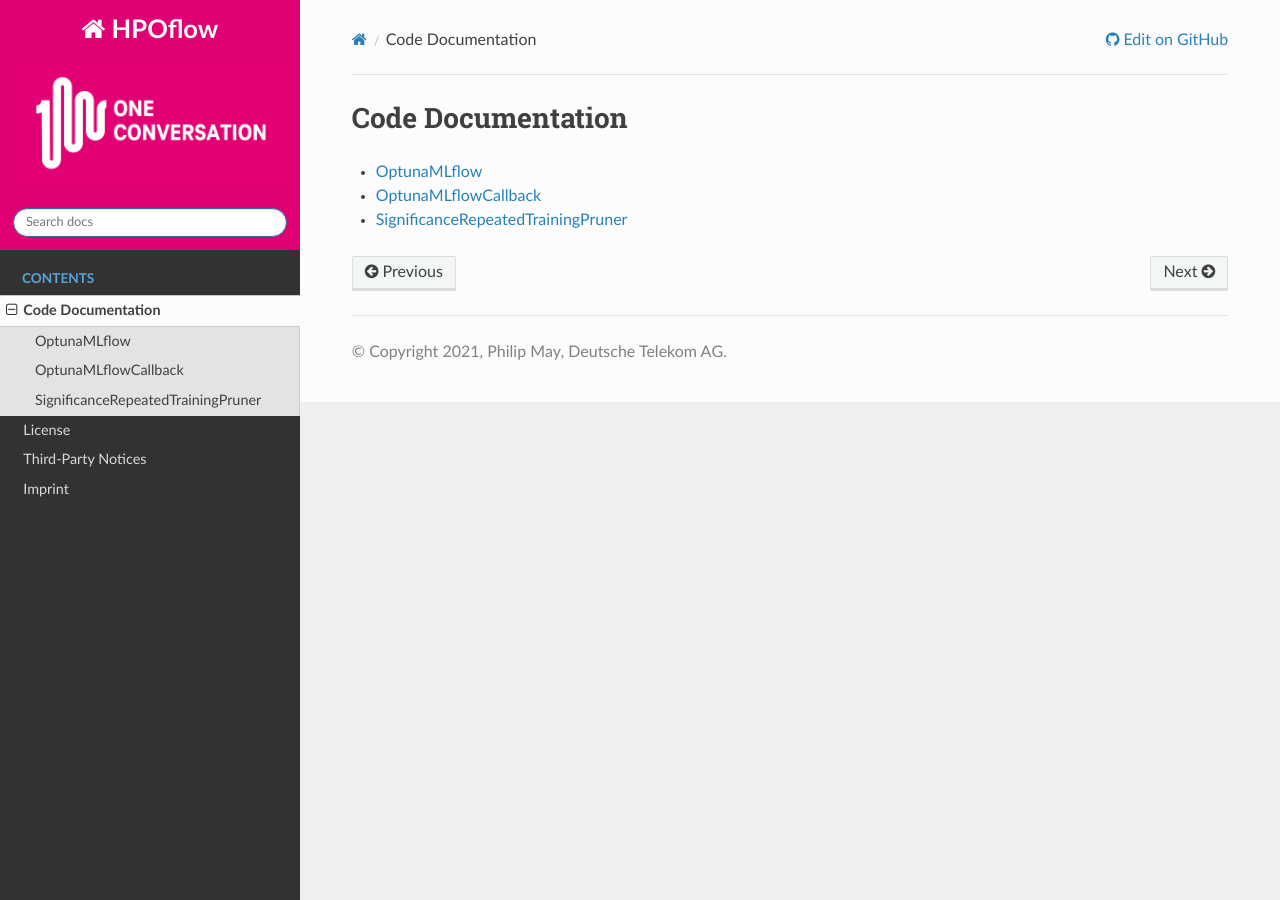
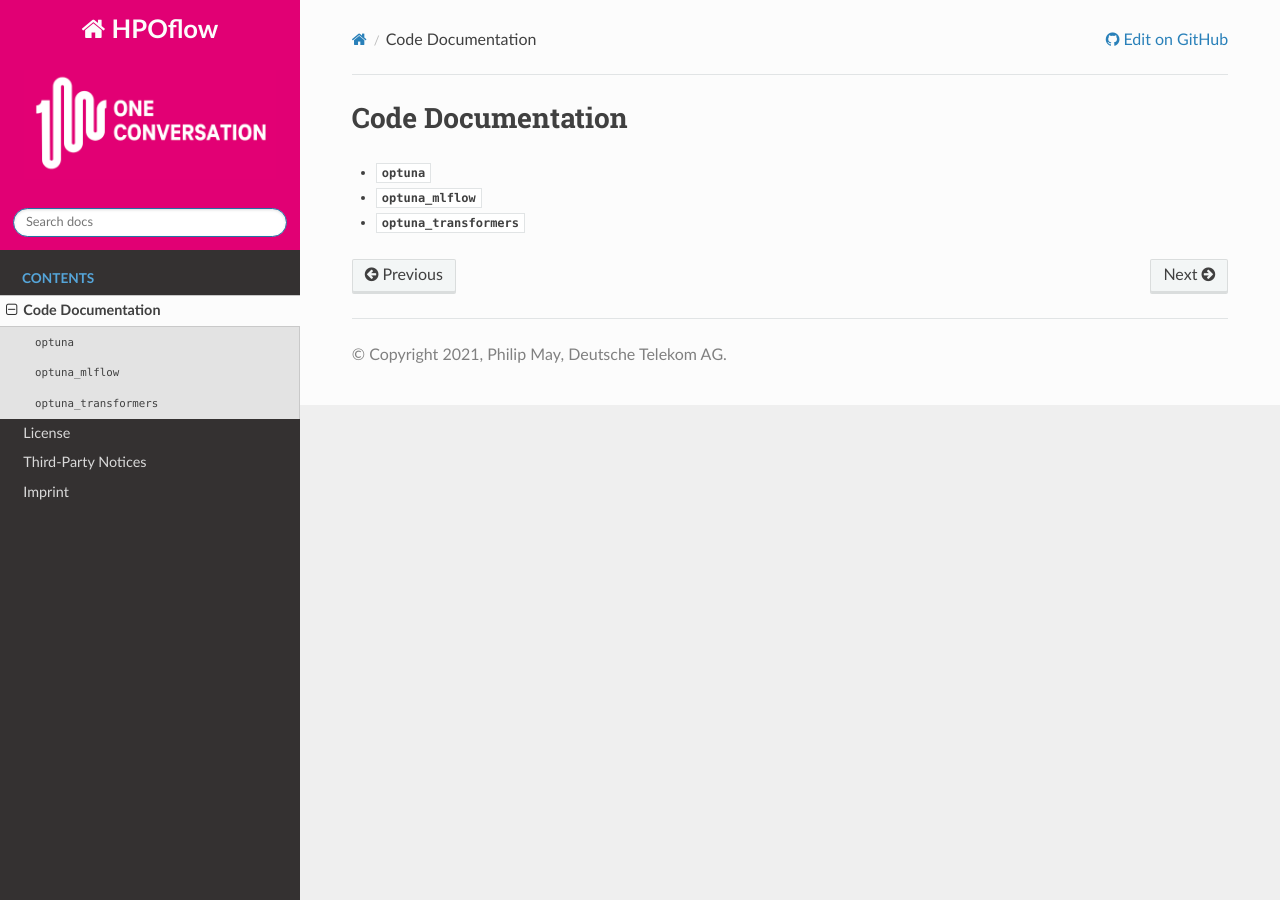
Before and after one commit to telekom/HPOflow, a Sphinx documentation site: the page built from docs/source/code-doc.rst, in a window 1280 px wide. Built offline with Sphinx 7.4.7 and the Read the Docs theme 2.0.0, drawn with Linux system fonts in a browser that asks for light colours.

```diff
--- a/docs/source/code-doc/OptunaMLflow.rst
+++ /dev/null
@@ -1,10 +0,0 @@
-.. module:: hpoflow.optuna_mlflow
-
-OptunaMLflow
-===================================================================================================
-
-.. autosummary::
-   :toctree: generated/
-   :nosignatures:
-
-   hpoflow.optuna_mlflow.OptunaMLflow
--- a/docs/source/code-doc/OptunaMLflowCallback.rst
+++ /dev/null
@@ -1,10 +0,0 @@
-.. module:: hpoflow.optuna_transformers
-
-OptunaMLflowCallback
-===================================================================================================
-
-.. autosummary::
-   :toctree: generated/
-   :nosignatures:
-
-   hpoflow.optuna_transformers.OptunaMLflowCallback
--- a/docs/source/code-doc/SignificanceRepeatedTrainingPruner.rst
+++ /dev/null
@@ -1,10 +0,0 @@
-.. module:: hpoflow.optuna
-
-SignificanceRepeatedTrainingPruner
-===================================================================================================
-
-.. autosummary::
-   :toctree: generated/
-   :nosignatures:
-
-   hpoflow.optuna.SignificanceRepeatedTrainingPruner
--- /dev/null
+++ b/docs/source/code-doc/optuna.rst
@@ -0,0 +1,4 @@
+:mod:`~hpoflow.optuna`
+======================
+
+.. automodule:: hpoflow.optuna
--- /dev/null
+++ b/docs/source/code-doc/optuna_mlflow.rst
@@ -0,0 +1,4 @@
+:mod:`~hpoflow.optuna_mlflow`
+=============================
+
+.. automodule:: hpoflow.optuna_mlflow
--- /dev/null
+++ b/docs/source/code-doc/optuna_transformers.rst
@@ -0,0 +1,4 @@
+:mod:`~hpoflow.optuna_transformers`
+===================================
+
+.. automodule:: hpoflow.optuna_transformers
--- a/docs/source/conf.py
+++ b/docs/source/conf.py
@@ -32,7 +32,6 @@ author = "Philip May"
 # ones.
 extensions = [
     "sphinx.ext.autodoc",
-    "sphinx.ext.autosummary",
     "sphinx_rtd_theme",
     "sphinx.ext.napoleon",
     "sphinx.ext.viewcode",
@@ -96,15 +95,35 @@ html_context = {
 source_suffix = [".rst", ".md"]
 
 # -- autosummary config -------------------------------------------------
-autosummary_generate = True
+# This value controls how to represent typehints.
+# https://www.sphinx-doc.org/en/master/usage/extensions/autodoc.html#confval-autodoc_typehints
 autodoc_typehints = "description"
+
+# This value selects what content will be inserted into the main body of an autoclass directive.
+# https://www.sphinx-doc.org/en/master/usage/extensions/autodoc.html#confval-autoclass_content
+autoclass_content = "both"
+
+# The default options for autodoc directives.
+# https://www.sphinx-doc.org/en/master/usage/extensions/autodoc.html#confval-autodoc_default_options
 autodoc_default_options = {
+
+    # If set, autodoc will generate document for the members of the target module, class or exception.
+    # https://www.sphinx-doc.org/en/master/usage/extensions/autodoc.html#directive-option-automodule-members
     "members": True,
-    "inherited-members": True,
+
     "show-inheritance": True,
+
+    # If set, autodoc will also generate document for the special members (that is, those named like __special__).
+    # https://www.sphinx-doc.org/en/master/usage/extensions/autodoc.html#directive-option-automodule-special-members
     "special-members": None,
-    "private-members": None,
+
+    "exclude-members": "__weakref__, __init__",
 }
 
 # True to convert the type definitions in the docstrings as references.
+# https://www.sphinx-doc.org/en/master/usage/extensions/napoleon.html#confval-napoleon_preprocess_types
 napoleon_preprocess_types = True
+
+# True to parse NumPy style docstrings. False to disable support for NumPy style docstrings.
+# https://www.sphinx-doc.org/en/master/usage/extensions/napoleon.html#confval-napoleon_numpy_docstring
+napoleon_numpy_docstring = False
```
